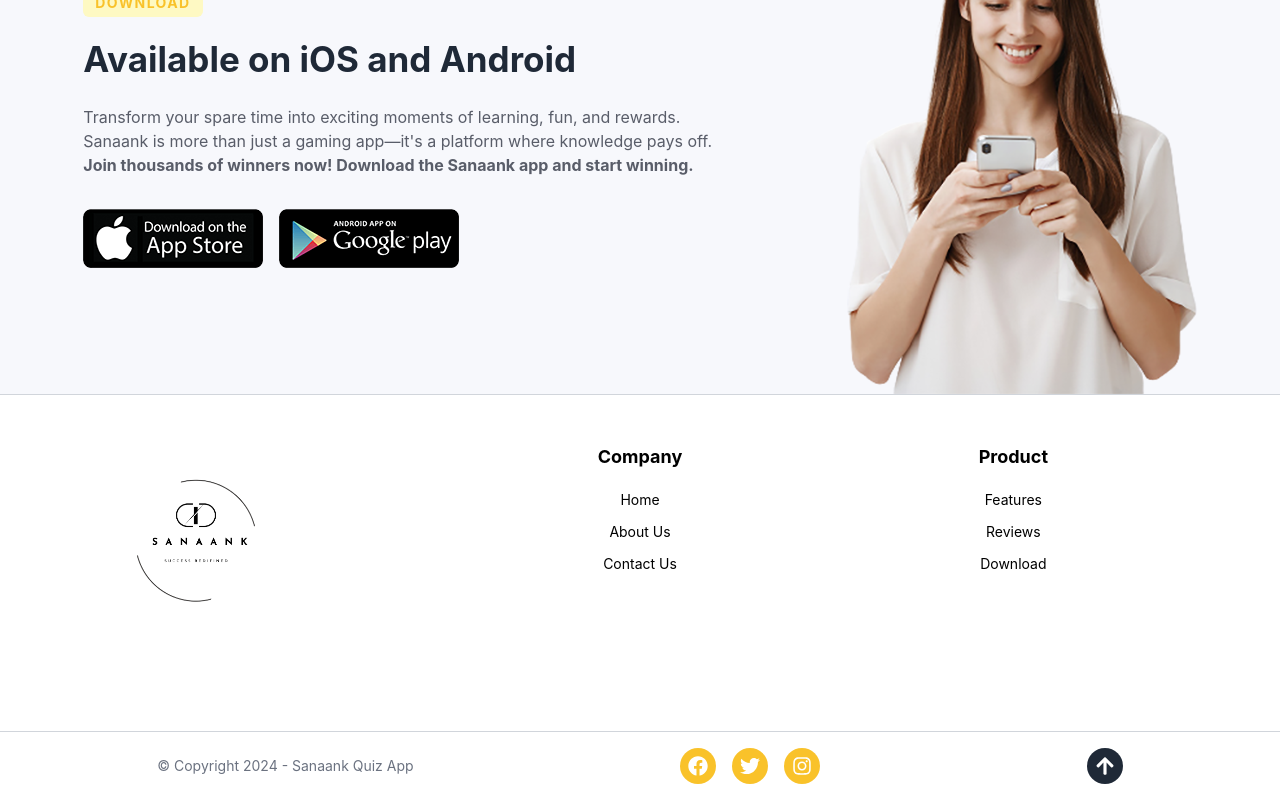
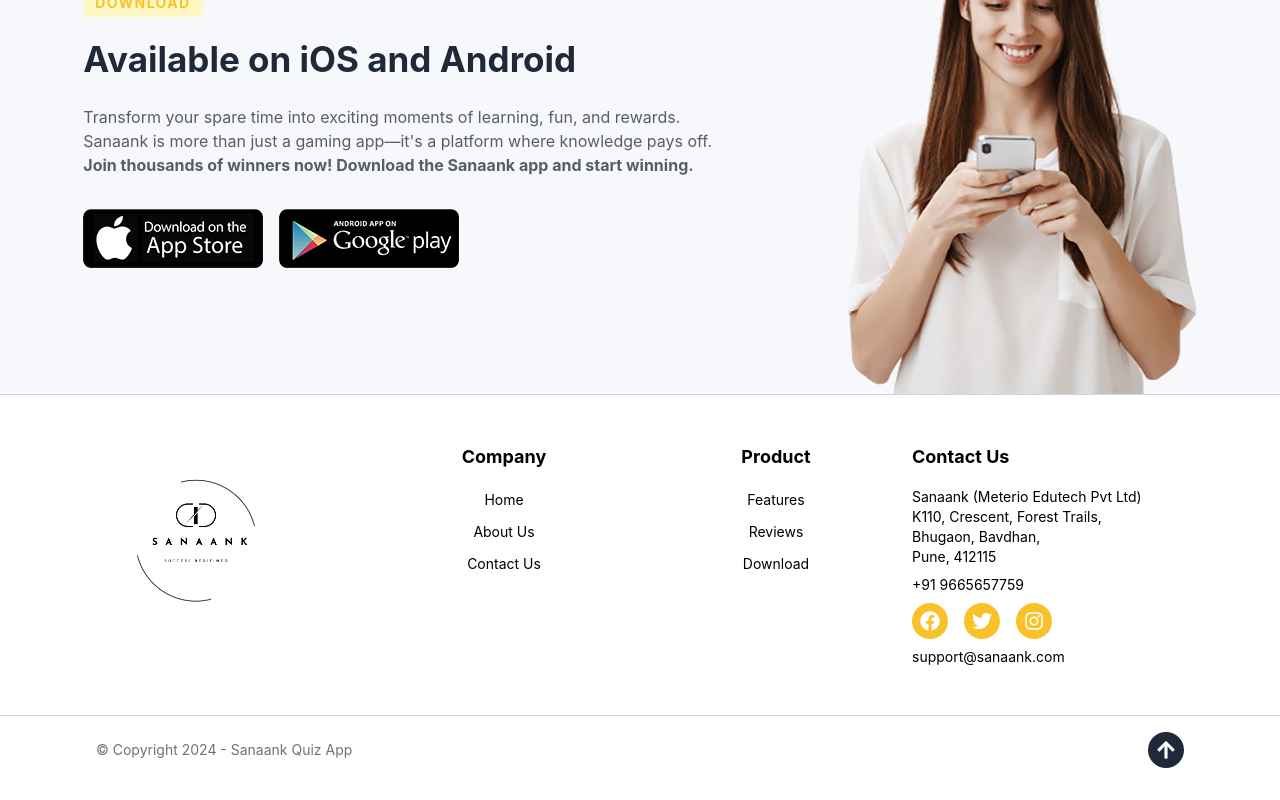
Before and after one commit to Sanaank-Official/website, a Next.js app: page / in a window 1280 px wide. Shown: the part 3705-4505 px from the top of the page. Built offline with nearby package versions, Linux system fonts and the light colour scheme.

Commit message:
footer update

```diff
--- a/src/components/Footer.js
+++ b/src/components/Footer.js
@@ -18,11 +18,9 @@
       {/* Footer */}
       <footer className="bg-white text-black py-12 border-t border-gray-300">
         <div className="container mx-auto px-6 md:px-16 lg:px-24">
-					<div className="flex flex-col items-left">
-						{/* Logo */}
-						{/* Navigation */}
-						<div className="grid grid-cols-1 sm:grid-cols-2 lg:grid-cols-3 gap-8 text-left md:text-center">
-							<div className="mb-10">
+          <div className="flex flex-wrap justify-between items-start">
+            {/* Logo Section */}
+            <div className="w-full lg:w-1/4 mb-8 lg:mb-0">
               <Link href="/">
                 <Image
                   src="/images/logot.png"
@@ -32,57 +30,58 @@
                 />
               </Link>
             </div>
-							<div>
-								<h3 className="font-bold text-lg mb-4">
-									Company
-								</h3>
+
+            {/* Navigation Sections */}
+            <div className="w-full lg:w-1/4 mb-8 lg:mb-0">
+              <h3 className="font-bold text-lg mb-4">Company</h3>
               <ul className="space-y-2">
                 <li>
                   <Link
                     href="/"
-											className="text-sm hover:text-gray-600 relative group">
+                    className="text-sm hover:text-gray-600 relative group"
+                  >
                     Home
                     <span className="block absolute w-0 h-[2px] bg-gray-600 left-0 bottom-0 transition-all duration-300 group-hover:w-full"></span>
                   </Link>
                 </li>
-
                 <li>
                   <Link
                     href="/about-us"
-											className="text-sm hover:text-gray-600 relative group">
+                    className="text-sm hover:text-gray-600 relative group"
+                  >
                     About Us
                     <span className="block absolute w-0 h-[2px] bg-gray-600 left-0 bottom-0 transition-all duration-300 group-hover:w-full"></span>
                   </Link>
                 </li>
-
                 <li>
                   <Link
                     href="/contact-us"
-											className="text-sm hover:text-gray-600 relative group">
+                    className="text-sm hover:text-gray-600 relative group"
+                  >
                     Contact Us
                     <span className="block absolute w-0 h-[2px] bg-gray-600 left-0 bottom-0 transition-all duration-300 group-hover:w-full"></span>
                   </Link>
                 </li>
               </ul>
             </div>
-							<div>
-								<h3 className="font-bold text-lg mb-4">
-									Product
-								</h3>
+
+            <div className="w-full lg:w-1/4 mb-8 lg:mb-0">
+              <h3 className="font-bold text-lg mb-4">Product</h3>
               <ul className="space-y-2">
                 <li>
                   <Link
                     href="/"
-											className="text-sm hover:text-gray-600 relative group">
+                    className="text-sm hover:text-gray-600 relative group"
+                  >
                     Features
                     <span className="block absolute w-0 h-[2px] bg-gray-600 left-0 bottom-0 transition-all duration-300 group-hover:w-full"></span>
                   </Link>
                 </li>
-
                 <li>
                   <Link
                     href="/"
-											className="text-sm hover:text-gray-600 relative group">
+                    className="text-sm hover:text-gray-600 relative group"
+                  >
                     Reviews
                     <span className="block absolute w-0 h-[2px] bg-gray-600 left-0 bottom-0 transition-all duration-300 group-hover:w-full"></span>
                   </Link>
@@ -90,47 +89,85 @@
                 <li>
                   <Link
                     href="/"
-											className="text-sm hover:text-gray-600 relative group">
+                    className="text-sm hover:text-gray-600 relative group"
+                  >
                     Download
                     <span className="block absolute w-0 h-[2px] bg-gray-600 left-0 bottom-0 transition-all duration-300 group-hover:w-full"></span>
                   </Link>
                 </li>
               </ul>
             </div>
+
+            {/* Contact Us Section */}
+            <div className="w-full lg:w-1/4 hidden lg:block">
+              <h3 className="font-bold text-lg mb-4 text-left">Contact Us</h3>
+              <ul className="space-y-2">
+                <li className="text-sm text-left">
+                  Sanaank (Meterio Edutech Pvt Ltd)
+                  <br /> K110, Crescent, Forest Trails,
+                  <br /> Bhugaon, Bavdhan,
+                  <br /> Pune, 412115
+                </li>
+                <li className="text-sm text-left">+91 9665657759</li>
+                <li className="flex space-x-4">
+                  <a
+                    href="#"
+                    className="p-2 rounded-full bg-customYellow text-white"
+                  >
+                    <FaFacebook size={20} />
+                  </a>
+                  <a
+                    href="#"
+                    className="p-2 rounded-full bg-customYellow text-white"
+                  >
+                    <FaTwitter size={20} />
+                  </a>
+                  <a
+                    href="#"
+                    className="p-2 rounded-full bg-customYellow text-white"
+                  >
+                    <FaInstagram size={20} />
+                  </a>
+                </li>
+                <li className="text-sm text-left">
+                  <a
+                    href="mailto:support@sanaank.com"
+                    className="hover:text-gray-600"
+                  >
+                    support@sanaank.com
+                  </a>
+                </li>
+              </ul>
             </div>
           </div>
         </div>
       </footer>
-			<footer className="bg-white text-black py-0 border-t border-gray-300">
+
       {/* Footer Bottom */}
-				<div className="bg-white py-4 px-6 flex flex-col md:flex-row justify-around items-center text-center md:text-left">
+      <footer className="bg-white text-black py-4 border-t border-gray-300">
+        <div className="container mx-auto px-6 md:px-16 lg:px-24 flex flex-col md:flex-row justify-between items-center text-center md:text-left">
           {/* Copyright */}
-					<p className="text-sm text-center md:text-left text-gray-500 mb-4 md:mb-0">
+          <p className="text-sm text-gray-500">
             © Copyright 2024 - Sanaank Quiz App
           </p>
           {/* Social Media */}
-					<div className="flex space-x-4 mb-4 md:mb-0">
-						<a
-							href="#"
-							className="p-2 rounded-full bg-customYellow text-white">
+          <div className="flex space-x-4 mb-2 md:flex mt-2 md:hidden">
+            <a href="#" className="p-2 rounded-full bg-customYellow text-white">
               <FaFacebook size={20} />
             </a>
-						<a
-							href="#"
-							className="p-2 rounded-full bg-customYellow text-white">
+            <a href="#" className="p-2 rounded-full bg-customYellow text-white">
               <FaTwitter size={20} />
             </a>
-						<a
-							href="#"
-							className="p-2 rounded-full bg-customYellow text-white">
+            <a href="#" className="p-2 rounded-full bg-customYellow text-white">
               <FaInstagram size={20} />
             </a>
           </div>
           {/* Scroll to Top */}
-					<div className="flex items-center space-x-6">
+          <div className="flex items-center space-x-6 ">
             <a
               onClick={scrollToTop}
-							className="p-2 rounded-full bg-gray-800 text-white cursor-pointer">
+              className="p-2 rounded-full bg-gray-800 text-white cursor-pointer"
+            >
               <FaArrowUp size={20} />
             </a>
           </div>
```
Lines whose indentation alone changed are shown as unchanged.
